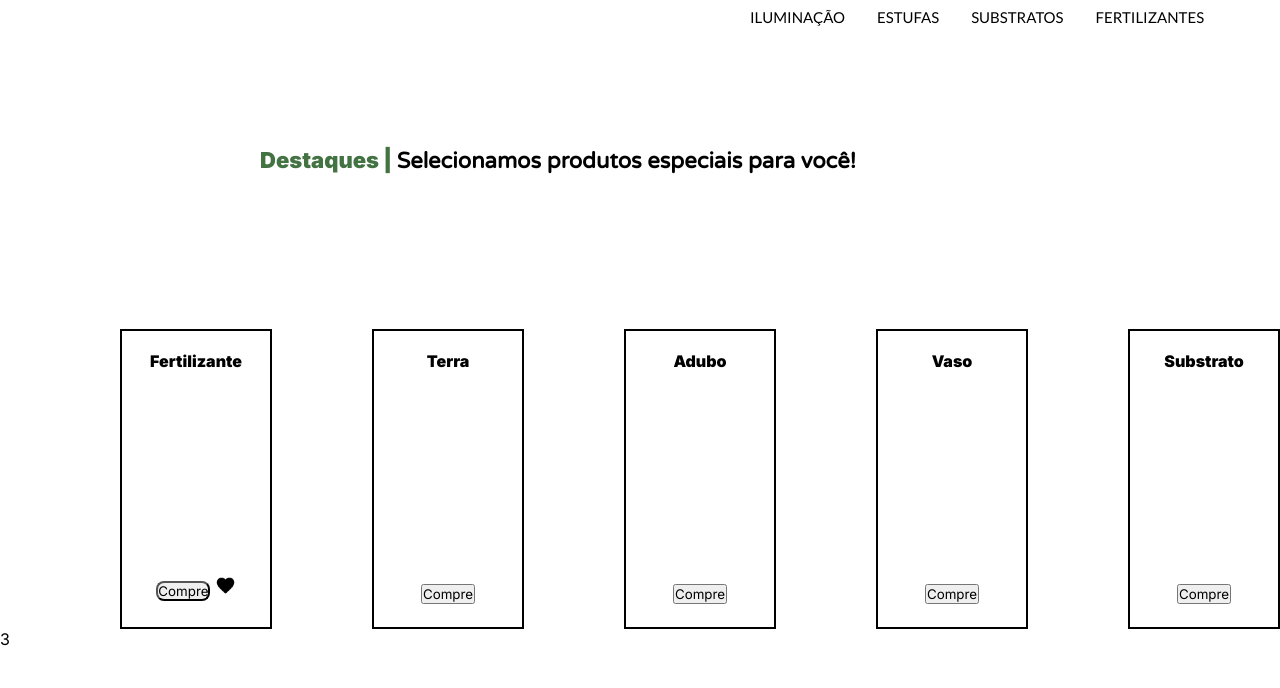
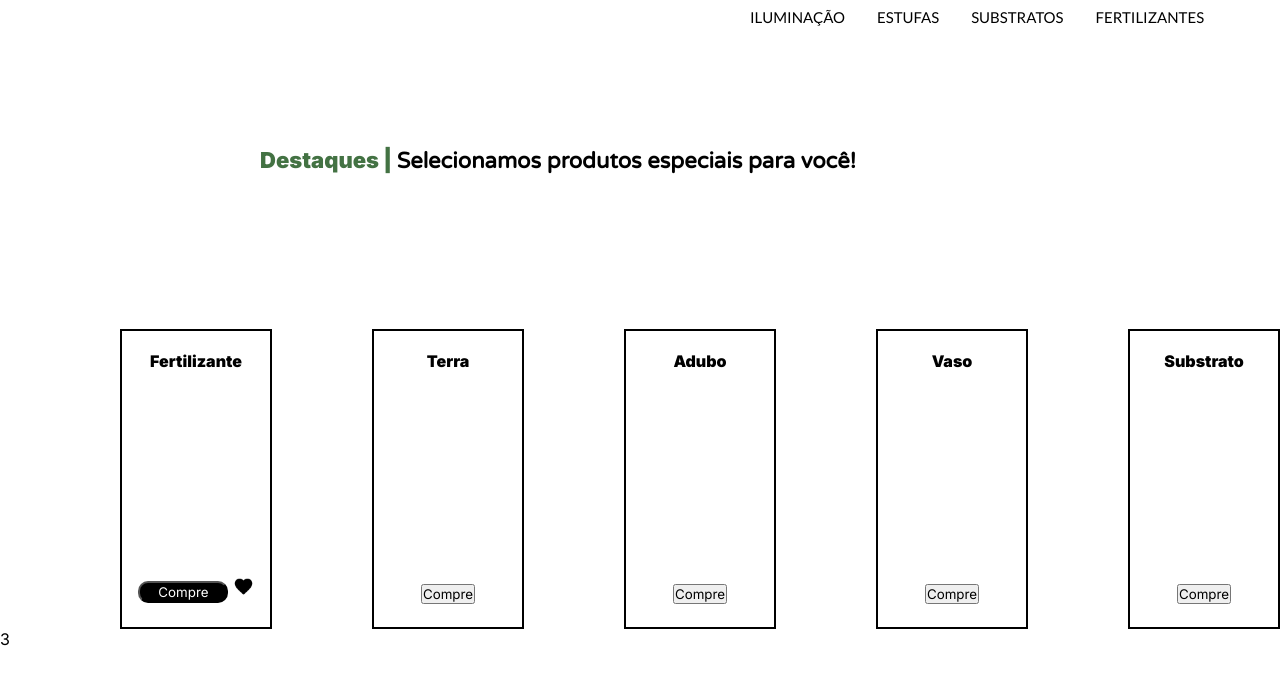
Before and after one commit to Matheus-Grabner/landing-page, a plain HTML site: page LearnMore.html in a window 1280 px wide. Shown: the part 112-800 px from the top of the page. Drawn offline with Linux system fonts and the light colour scheme; a script that the page names is missing.

Commit message:
Update LearnMore.css

```diff
--- a/Style/LearnMore.css
+++ b/Style/LearnMore.css
@@ -127,7 +127,11 @@
 
 .produtobotao {
     margin-top: 210px;
-    border-radius: 8px;
+    border-radius: 10px;
+    background-color: #000;
+    color: white;
+    width: 90px;
+    height: 22px;
 }
 
 .cor-verde {
```
